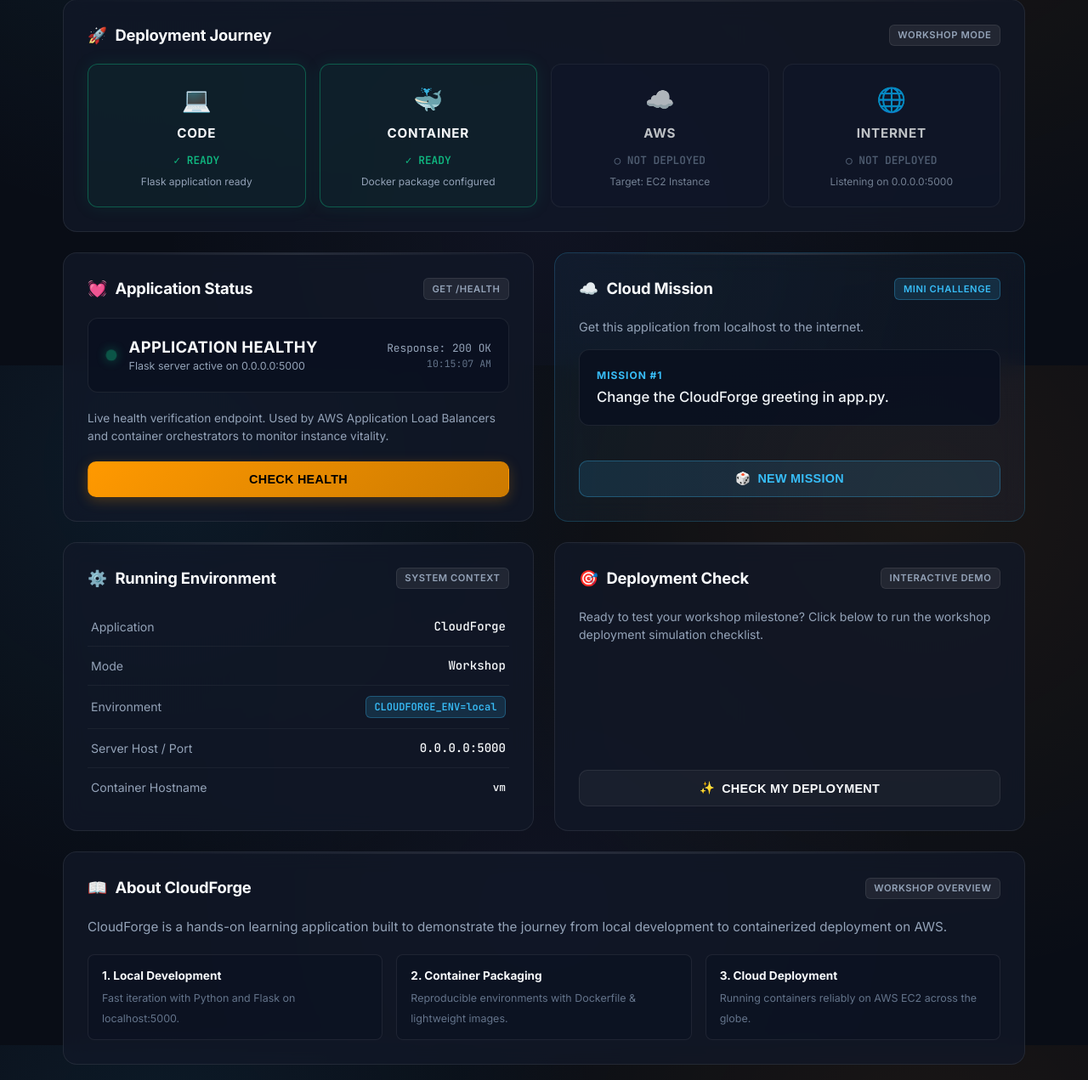
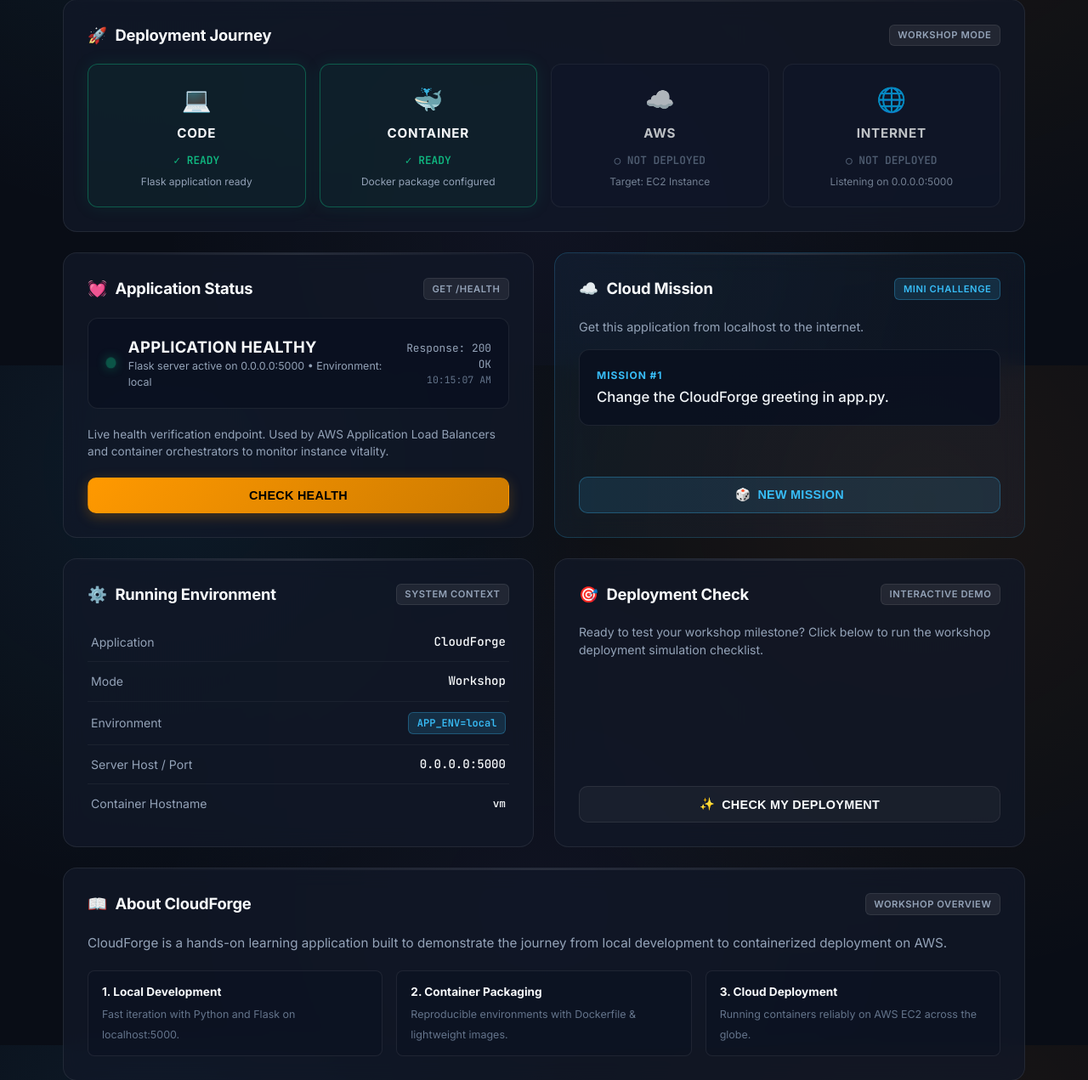
Before and after one commit to tech-nidhi/CloudeForge, a Flask app: page / in a window 1280 px wide. Shown: the part 370-1641 px from the top of the page at 85% size. Run offline with Flask 3, Linux system fonts and the light colour scheme.

Commit message:
Make application environment-aware with APP_NAME, APP_ENV, and /about endpoint

```diff
--- a/app.py
+++ b/app.py
@@ -8,9 +8,9 @@ from localhost, containerize it with Docker, and deploy it to AWS.
 
 STUDENT CHALLENGE ZONES:
 - Level 1: Modify APP_NAME or GREETING below.
-- Level 2: Customize the mission objectives in templates/index.html.
-- Level 3: Set the CLOUDFORGE_ENV environment variable (e.g. export CLOUDFORGE_ENV=aws).
-- Level 4: Expand the /about or /health endpoints with custom metadata.
+- Level 2: Add or extend the /about endpoint.
+- Level 3: Set the APP_ENV environment variable (e.g. export APP_ENV=aws).
+- Level 4: Deploy the containerized app to AWS EC2.
 =============================================================================
 """
 
@@ -21,12 +21,13 @@ from flask import Flask, render_template, jsonify, request
 app = Flask(__name__)
 
 # ---------------------------------------------------------------------------
-# EASY STUDENT CONFIGURATION (Level 1 Challenge)
+# 1. ENVIRONMENT VARIABLES (Level 1 & Level 3 Challenge)
 # ---------------------------------------------------------------------------
-APP_NAME = "CloudForge"
-GREETING = "Hello from CloudForge!"
+APP_NAME = os.getenv("APP_NAME", "CloudForge")
+APP_ENV = os.getenv("APP_ENV", os.getenv("CLOUDFORGE_ENV", "local"))
+GREETING = os.getenv("GREETING", f"Hello from {APP_NAME}!")
 TAGLINE = "Build. Containerize. Deploy."
-WORKSHOP_TITLE = "CLOUDFORGE: FROM CODE TO CLOUD"
+WORKSHOP_TITLE = f"{APP_NAME.upper()}: FROM CODE TO CLOUD"
 
 
 # ---------------------------------------------------------------------------
@@ -37,11 +38,9 @@ WORKSHOP_TITLE = "CLOUDFORGE: FROM CODE TO CLOUD"
 def index():
     """
     Renders the CloudForge Launchpad dashboard.
-    Demonstrates reading environment variables and system context.
+    Dynamically reflects APP_NAME and APP_ENV.
     """
-    # Read environment variable with a safe fallback to 'local'
-    current_env = os.environ.get("CLOUDFORGE_ENV", "local")
-    app_mode = os.environ.get("CLOUDFORGE_MODE", "Workshop")
+    app_mode = os.getenv("APP_MODE", "Workshop")
 
     # Safe host/container detection for educational display
     try:
@@ -52,10 +51,11 @@ def index():
     return render_template(
         "index.html",
         app_name=APP_NAME,
+        app_env=APP_ENV,
         greeting=GREETING,
         tagline=TAGLINE,
         workshop_title=WORKSHOP_TITLE,
-        environment=current_env,
+        environment=APP_ENV,
         mode=app_mode,
         hostname=hostname,
     )
@@ -68,35 +68,19 @@ def health():
     and our frontend dashboard health monitor.
     Returns HTTP 200 OK with plain text confirmation.
     """
-    # Returns the exact string requested for the AWS deployment demonstration
     return "Application is healthy", 200, {"Content-Type": "text/plain; charset=utf-8"}
 
 
 @app.route("/about")
 def about():
     """
-    Returns information about the CloudForge educational workshop.
-    Supports both HTML browser viewing and JSON API clients.
+    Returns application metadata and environment info in JSON.
     """
-    current_env = os.environ.get("CLOUDFORGE_ENV", "local")
-
-    # If a JSON client or curl asks with Accept: application/json or query param ?format=json
-    if request.headers.get("Accept") == "application/json" or request.args.get("format") == "json":
-        return jsonify({
-            "application": APP_NAME,
-            "workshop": WORKSHOP_TITLE,
-            "purpose": "Demonstrate the journey from local development to containerized deployment on AWS.",
-            "pipeline": ["Code", "Container", "AWS", "Internet"],
-            "environment": current_env,
-            "version": "1.0.0"
-        })
-
-    return render_template(
-        "about.html",
-        app_name=APP_NAME,
-        workshop_title=WORKSHOP_TITLE,
-        environment=current_env
-    )
+    return jsonify({
+        "app": APP_NAME,
+        "description": "Built with Python + Docker",
+        "environment": APP_ENV
+    })
 
 
 # ---------------------------------------------------------------------------
@@ -106,5 +90,5 @@ if __name__ == "__main__":
     # CRITICAL FOR DOCKER & AWS EC2:
     # Must bind to 0.0.0.0 so the container and cloud host accept external traffic.
     # Port 5000 is our standard workshop port.
-    port = int(os.environ.get("PORT", 5000))
+    port = int(os.getenv("PORT", 5000))
     app.run(host="0.0.0.0", port=port, debug=True)
--- a/templates/about.html
+++ b/templates/about.html
@@ -159,7 +159,7 @@
       </div>
 
       <p style="font-size: 0.9rem;">
-        Current Environment: <code style="font-family: var(--font-mono); color: var(--aws-orange);">CLOUDFORGE_ENV={{ environment }}</code>
+        Current Environment: <code style="font-family: var(--font-mono); color: var(--aws-orange);">APP_ENV={{ environment }}</code>
       </p>
 
       <a href="/" class="back-btn">← Return to Launchpad</a>
--- a/templates/index.html
+++ b/templates/index.html
@@ -668,18 +668,22 @@
             </div>
 
             <!-- Stage 3: AWS -->
-            <div class="pipeline-step pending" id="step-aws">
+            <div class="pipeline-step {% if environment.lower() == 'aws' %}active{% else %}pending{% endif %}" id="step-aws">
               <div class="icon">☁️</div>
               <div class="step-name">AWS</div>
-              <div class="step-status status-pending" id="status-aws-text">○ NOT DEPLOYED</div>
+              <div class="step-status {% if environment.lower() == 'aws' %}status-ready{% else %}status-pending{% endif %}" id="status-aws-text">
+                {% if environment.lower() == 'aws' %}✓ DEPLOYED{% else %}○ NOT DEPLOYED{% endif %}
+              </div>
               <div class="step-desc">Target: EC2 Instance</div>
             </div>
 
             <!-- Stage 4: Internet -->
-            <div class="pipeline-step pending" id="step-internet">
+            <div class="pipeline-step {% if environment.lower() == 'aws' %}active{% else %}pending{% endif %}" id="step-internet">
               <div class="icon">🌐</div>
               <div class="step-name">INTERNET</div>
-              <div class="step-status status-pending" id="status-internet-text">○ NOT DEPLOYED</div>
+              <div class="step-status {% if environment.lower() == 'aws' %}status-ready{% else %}status-pending{% endif %}" id="status-internet-text">
+                {% if environment.lower() == 'aws' %}✓ LIVE{% else %}○ NOT DEPLOYED{% endif %}
+              </div>
               <div class="step-desc">Listening on 0.0.0.0:5000</div>
             </div>
           </div>
@@ -701,7 +705,7 @@
               <div class="status-dot pulsing" id="healthDot"></div>
               <div>
                 <div class="health-text" id="healthStatusText">APPLICATION HEALTHY</div>
-                <div style="font-size: 0.78rem; color: var(--text-muted);" id="healthSubText">Flask server active on 0.0.0.0:5000</div>
+                <div style="font-size: 0.78rem; color: var(--text-muted);" id="healthSubText">Flask server active on 0.0.0.0:5000 &bull; Environment: {{ environment }}</div>
               </div>
             </div>
             <div class="health-details">
@@ -770,7 +774,7 @@
                 <td class="label">Environment</td>
                 <td class="value">
                   <span class="env-tag {% if environment.lower() == 'aws' %}aws{% endif %}" id="envTag">
-                    CLOUDFORGE_ENV={{ environment }}
+                    APP_ENV={{ environment }}
                   </span>
                 </td>
               </tr>
```
